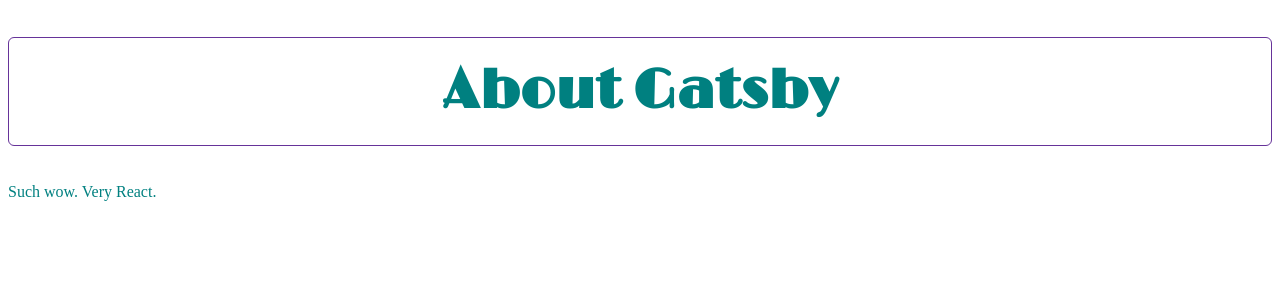
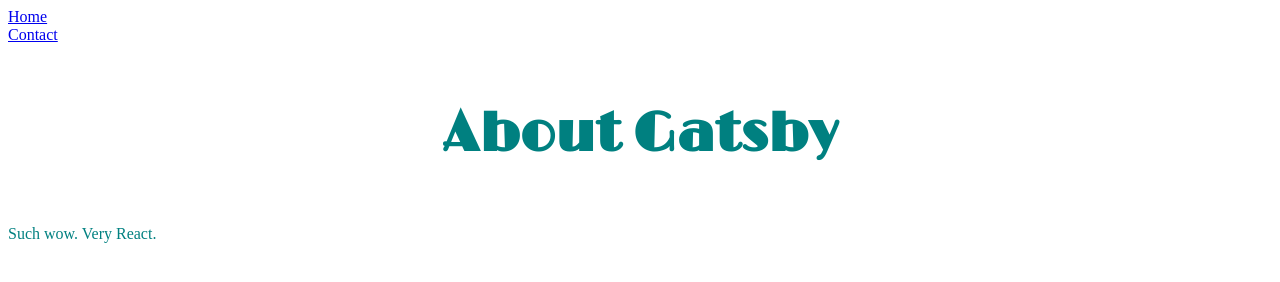
Before and after one commit to blakehagen/gatsby-sandbox, a Gatsby site: page /about in a window 1280 px wide. Built offline with nearby package versions, Linux system fonts and the light colour scheme; Gatsby itself is replaced by a stand-in of ours.

Commit message:
training stuff

```diff
--- a/package.json
+++ b/package.json
@@ -6,7 +6,7 @@
   "license": "MIT",
   "scripts": {
     "develop": "gatsby develop",
-    "start": "npm run develop",
+    "start": "yarn run develop",
     "build": "gatsby build",
     "serve": "gatsby serve",
     "test": "echo \"Write tests! -> https://gatsby.app/unit-testing\""
--- a/src/components/Header/header.module.scss
+++ b/src/components/Header/header.module.scss
@@ -1,5 +1,4 @@
 .headerWrapper {
-  border: 1px solid rebeccapurple;
   display: flex;
   justify-content: center;
   align-items: center;
--- a/src/pages/about.jsx
+++ b/src/pages/about.jsx
@@ -1,8 +1,12 @@
 import React from "react";
 import Header from "../components/Header/header";
+import { Link } from 'gatsby';
 
 export default () => (
   <div style={{ color: `teal` }}>
+    <Link to="/">Home</Link>
+    <br />
+    <Link to="/contact">Contact</Link>
     <Header headerText="About Gatsby" />
     <p>Such wow. Very React.</p>
   </div>
```
